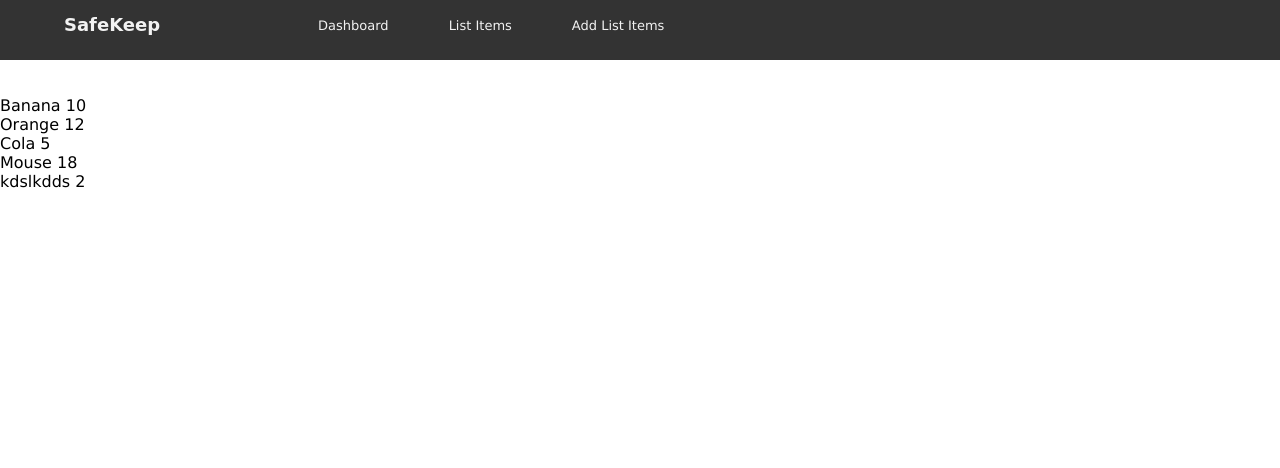
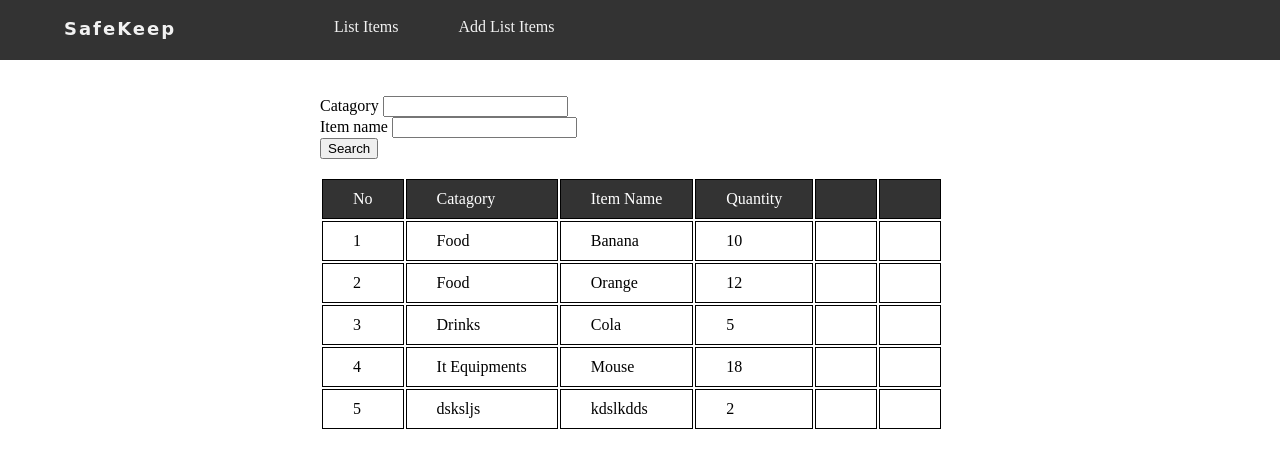
Before and after one commit to Eyu-mersha/inventory_management, a Django app: page /list_items/ in a window 1280 px wide. Shown: the top 468 px of the page. Run offline with Django 5.2, Linux system fonts and the light colour scheme; data comes from the database, SQL or seed files in the repository; both versions use the stored data as it was after the commit.

Commit message:
created template files css js and html

```diff
--- a/inventory_management_api/inventorymgmt/forms.py
+++ b/inventory_management_api/inventorymgmt/forms.py
@@ -6,3 +6,7 @@ class StockCreationForm(forms.ModelForm):
     class Meta:
         model = Stock
         fields = ['catagory','item_name','quantity']
+class StockSearchForm(forms.ModelForm):
+   class Meta:
+     model = Stock
+     fields = ['catagory', 'item_name']
--- /dev/null
+++ b/inventory_management_api/inventorymgmt/static/css/list_items.css
@@ -0,0 +1,16 @@
+body{
+    color:black;
+}
+.list_container{
+    margin-top: 6rem;
+    margin-left: 20rem;
+}
+
+.list_container .table_head{
+    background-color:#333;
+    color:white;
+}
+.list_container table td{
+    border: 1px solid black;
+    padding: 10px 30px;
+}
--- a/inventory_management_api/inventorymgmt/static/css/stylesheet.css
+++ b/inventory_management_api/inventorymgmt/static/css/stylesheet.css
@@ -2,3 +2,7 @@ body {
     margin-top: 500px;
     font-family: verdana;
   }
+.list_container {
+    padding: 30px;
+    color:red;
+}
--- a/inventory_management_api/inventorymgmt/templates/list_items.html
+++ b/inventory_management_api/inventorymgmt/templates/list_items.html
@@ -5,13 +5,44 @@
     <meta charset="UTF-8">
     <meta name="viewport" content="width=device-width, initial-scale=1.0">
     <title>{{title}}</title>
-    <link rel="stylesheet" href="{% static 'css/stylesheet.css' %}">
+    <link rel="stylesheet" href="{% static 'css/list_items.css' %}">
 </head>
 {% include 'navbar.html' %}
-<body style="margin-top: 6rem;">
+<body>
 
-    {% for item in queryset %}
-    {{item.item_name}}         {{item.quantity}} <br>
-    {% endfor %}
+    <div class="list_container">
+        <form method='POST' action=''>{% csrf_token %}
+            {% for field in form %}
+            <div class="form-group">
+                <label for="{{ field.id_for_label }}">{{ field.label }}</label>
+                <span class="field">{{ field }}</span>
+            </div>
+        {% endfor %}
+                <input type="submit" value='Search'/>
+        </form>
+        <br>
+        <table>
+            <tr class="table_head">
+                <td> No</td>
+                <td> Catagory</td>
+                <td> Item Name </td>
+                <td> Quantity </td>
+                <td></td>
+                <td></td>
+            </tr>
+            {% for item in queryset %}
+            <tr>
+                <td>{{forloop.counter}}</td>
+                <td>{{item.catagory}}</td>
+                <td>{{item.item_name}}</td>
+                <td>{{item.quantity}}</td>
+                <td></td>
+                <td></td>
+            </tr>
+            {% endfor %}
+
+        </table>
+
+    </div>
 </body>
 </html>
--- a/inventory_management_api/inventorymgmt/templates/navbar.html
+++ b/inventory_management_api/inventorymgmt/templates/navbar.html
@@ -1,9 +1,8 @@
     <nav>
         <ul>
-            <li class="Brand">SafeKeep</li>
-            <li>Dashboard</li>
-            <li>List Items</li>
-            <li>Add List Items</li>
+            <li ><a href="" class="Brand">SafeKeep</a></li>
+            <li><a href="/list_items">List Items</a></li>
+            <li><a href="/add_items">Add List Items</a></li>
         </ul>
     </nav>
 
@@ -11,13 +10,16 @@
         .Brand{
             font-family:cursive;
             font-size: large;
+            letter-spacing: 2px;
             font-weight: bold;
-            padding-top: 14px;
-            padding-left: 4rem;
+            padding: 0rem 8rem 4rem 4rem;
             padding-right: 8rem;
+        }
+        a{
+            padding-top: 10px;
         }
         nav {background-color:#333; height: 60px ;position: fixed;width:100%;top: 0;}
         body {margin:0 ; padding:0; box-sizing: border-box;}
-        ul {color: white; list-style: none; display: inline; margin: auto; padding-top: 25px;}
-        ul li {float: left;display: block;color: #f2f2f2;text-align: center;padding: 18px 30px;text-decoration: none; font-size: small;}
+        ul {color: white; list-style: none; display: inline; margin: auto; padding-top: 5px;}
+        ul li a{float: left;display: block;color: #f2f2f2;text-align: center;padding: 0px 30px 10px 30px;text-decoration: none; font-size: medium;}
     </style>
--- a/inventory_management_api/inventorymgmt/views.py
+++ b/inventory_management_api/inventorymgmt/views.py
@@ -11,13 +11,25 @@ def home(request):
     return render(request, "home.html", context)
 
 def list_items(request):
-    title = "list of items in stock"
+    title= "list of items in stock"
+    form = forms.StockSearchForm(request.POST or None)
     queryset= models.Stock.objects.all()
     context = {
         "title": title,
         "queryset":queryset,
+        "form": form,
+    }
+    if request.method == 'POST':
+        queryset = models.Stock.objects.filter(catagory__icontains=form['catagory'].value(),
+                                        item_name__icontains=form['item_name'].value()
+                                        )
+        context = {
+        "form": form,
+        "title":title,
+        "queryset": queryset,
     }
     return render(request, "list_items.html", context)
+
 def add_items(request):
     form = forms.StockCreationForm(request.POST or None)
     if form.is_valid():
```
Also changed, not shown: inventory_management_api/inventory_management_api/settings.py (+6 -3 lines), inventory_management_api/inventorymgmt/static/css/add_items.css (added, +31 -0 lines), inventory_management_api/inventorymgmt/templates/add_items.html (+9 -4 lines), inventory_management_api/db.sqlite3, inventory_management_api/inventorymgmt/static/css/navstyle.css (deleted).
